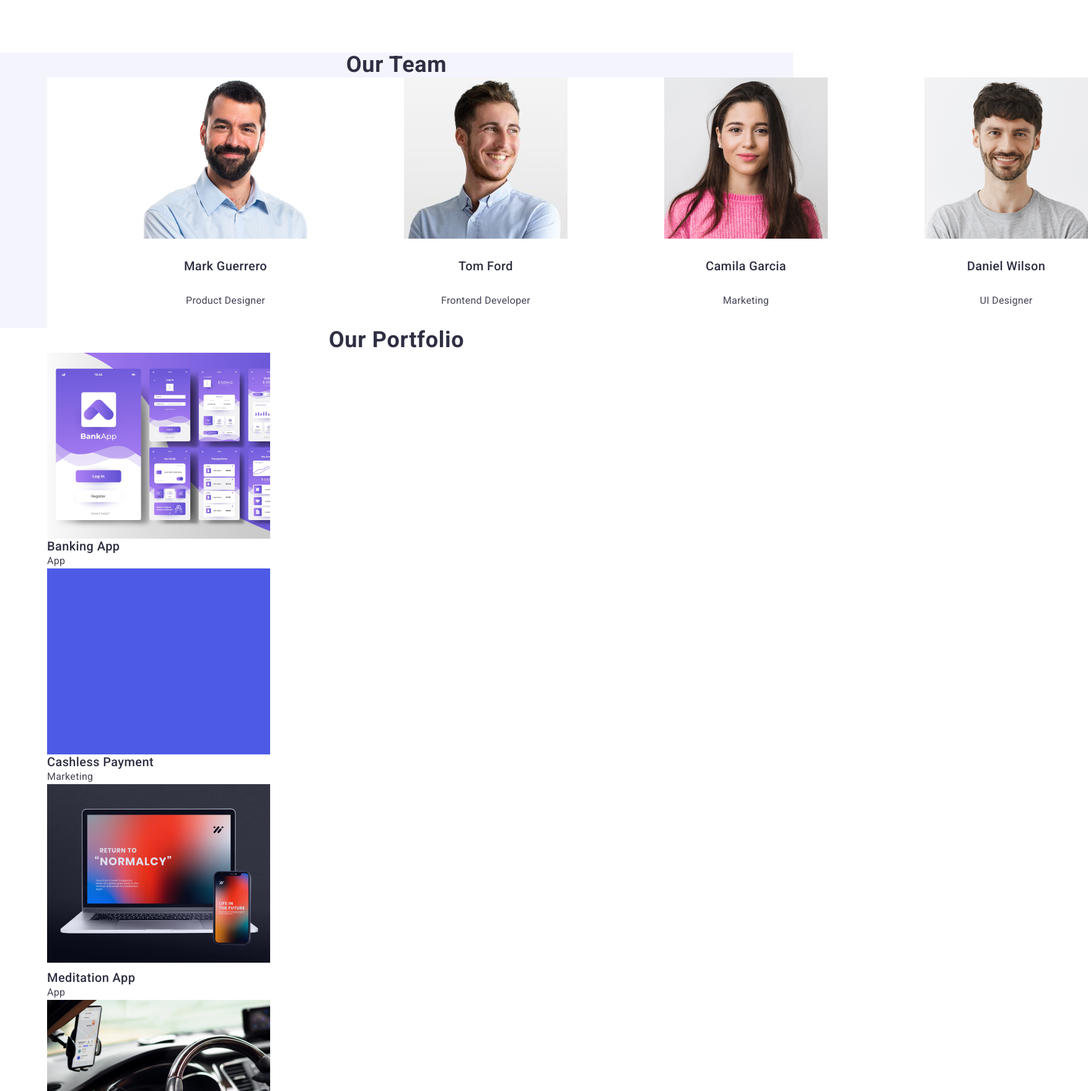
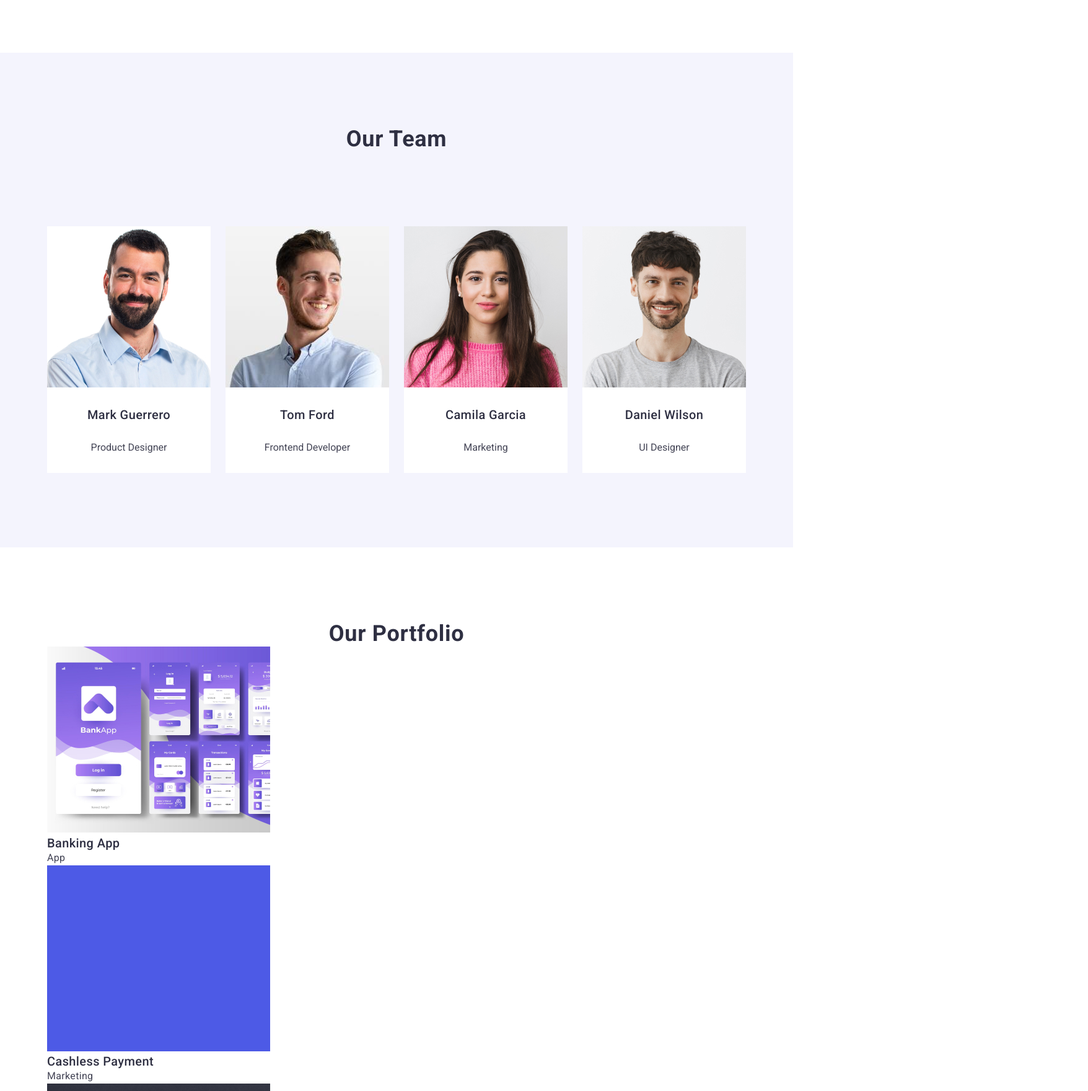
Before and after one commit to ArinaRubashkina/goit-markup-hw-03, a plain HTML site: page index.html in a window 1280 px wide. Shown: the part 1040-2800 px from the top of the page at 62% size, 1756 px wide, since content can reach past the window. Drawn offline with nearby package versions, Linux system fonts and the light colour scheme.

Commit message:
attempt3

```diff
--- a/css/styles.css
+++ b/css/styles.css
@@ -16,10 +16,6 @@ ul{
     list-style-type: none;
     margin: 0px;
     padding: 0px;
-}
-img{
-    display: block;
-    flex-direction: row;
 }
 nav .logo-name{
     font-family: 'Raleway', sans-serif;
@@ -68,7 +64,6 @@ nav .logo-name{
     height: 600px;
     flex-shrink: 0;
     display: flex;
-    flex-direction: row;
 }
 .main-title{
     color: #ffffff;
@@ -89,7 +84,6 @@ nav .logo-name{
     letter-spacing: 0.04em;
     gap: 10px;
     display: flex;
-    align-items: center;
     margin-top: 48px;
     margin-bottom: 188px;
     padding: 16px 32px;
@@ -114,6 +108,7 @@ nav .logo-name{
     text-align: center;
     letter-spacing: 0.02em;
     text-transform: capitalize;
+    padding-top: 120px;
 }
 .section-three{
     background-color: #F4F4FD;
@@ -121,11 +116,12 @@ nav .logo-name{
 .picture{
     background-color: #ffffff;
     display: inline-flex;
-padding-bottom: 32px;
-flex-direction: column;
-justify-content: center;
-align-items: center;
-gap: 32px;
+    padding-bottom: 32px;
+    flex-direction: column;
+    justify-content: center;
+    align-items: center;
+    gap: 32px;
+    margin-bottom: 120px;
 }
 .text{
     font-size: 16px;
@@ -157,9 +153,6 @@ footer .logo-name{
     max-width: 1158px;
     padding: 0 15px;
     margin: 0 auto;
-    }
-.picture{
-    padding-left: 156px;
 }
 
 header .container{
@@ -185,18 +178,18 @@ header .container{
     display: flex;
     gap: 24px;
     margin: 156px 120px;
-    width: auto;
-}
-.benefits-list .benefit{
-    width: calc((100% - 72px)/4);
-    display: flex;
-    flex-direction: column;
-    align-items: flex-start;
 }
 .picture-section{
-    width: 1440px;
     display: flex;
-    flex-direction: row;
+    margin-top: 120px;
+    justify-content: center;
+    gap: 24px;
+}
+.portfolio-picture{
+    display: inline;
+}
+.porfolio-section{
+    display: inline;
 }
 .footer-section{
     display: flex;
--- a/index.html
+++ b/index.html
@@ -73,7 +73,7 @@
                         width="264"
                         height="260">
                     <h3 class="section-title">Mark Guerrero</h3>
-                    <p class="text">Product Designer</p>
+                    <p class="picture-text">Product Designer</p>
                 </li>
                 <li class="picture">
                     <img src="./images/img2.jpg"
@@ -81,7 +81,7 @@
                         width="264"
                         height="260">
                     <h3 class="section-title">Tom Ford</h3>
-                    <p class="text">Frontend Developer</p>
+                    <p class="picture-text">Frontend Developer</p>
                 </li>
                 <li class="picture">
                     <img src="./images/img3.jpg"
@@ -89,7 +89,7 @@
                         width="264"
                         height="260">
                     <h3 class="section-title">Camila Garcia</h3>
-                    <p class="text">Marketing</p>
+                    <p class="picture-text">Marketing</p>
                 </li>
                 <li class="picture">
                     <img src="./images/img4.jpg"
@@ -97,16 +97,16 @@
                          width="264"
                          height="260">
                     <h3 class="section-title">Daniel Wilson</h3>
-                    <p class="text">UI Designer</p>
+                    <p class="picture-text">UI Designer</p>
                 </li>
             </ul>
         </div>
         </section>
-        <section>
+        <section class="portfolio-section">
             <div class="container">
             <h2 class="second-title">Our Portfolio</h2>
-            <ul>
-                <li>
+            <ul class="porfolio-list">
+                <li class="potfolio-picture">
                     <img src="./images/img5.jpg"
                          alt="Picture of an app"
                          width="360"
@@ -114,7 +114,7 @@
                     <h3 class="section-title">Banking App</h3>
                     <p class="text">App</p>
                 </li>
-                <li>
+                <li class="potfolio-picture">
                     <img src="./images/img6.jpg"
                          alt="blue background"
                          width="360"
@@ -122,7 +122,7 @@
                     <h3 class="section-title">Cashless Payment</h3>
                     <p class="text">Marketing</p>
                 </li>
-                <li>
+                <li class="potfolio-picture">
                     <img src="./images/img7.jpg"
                          alt="laptop and phone"
                          width="360"
@@ -130,7 +130,7 @@
                     <h3 class="section-title">Meditation App</h3>
                     <p class="text">App</p>
                 </li>
-                <li>
+                <li class="potfolio-picture">
                     <img src="./images/img8.jpg"
                          alt="driver's hands"
                          width="360"
@@ -146,7 +146,7 @@
                     <h3 class="section-title">Screen Illustrations</h3>
                     <p class="text">Design</p>
                 </li>
-                <li>
+                <li class="potfolio-picture">
                     <img src="./images/img10.jpg"
                          alt="smiling girl"
                          width="360"
```
